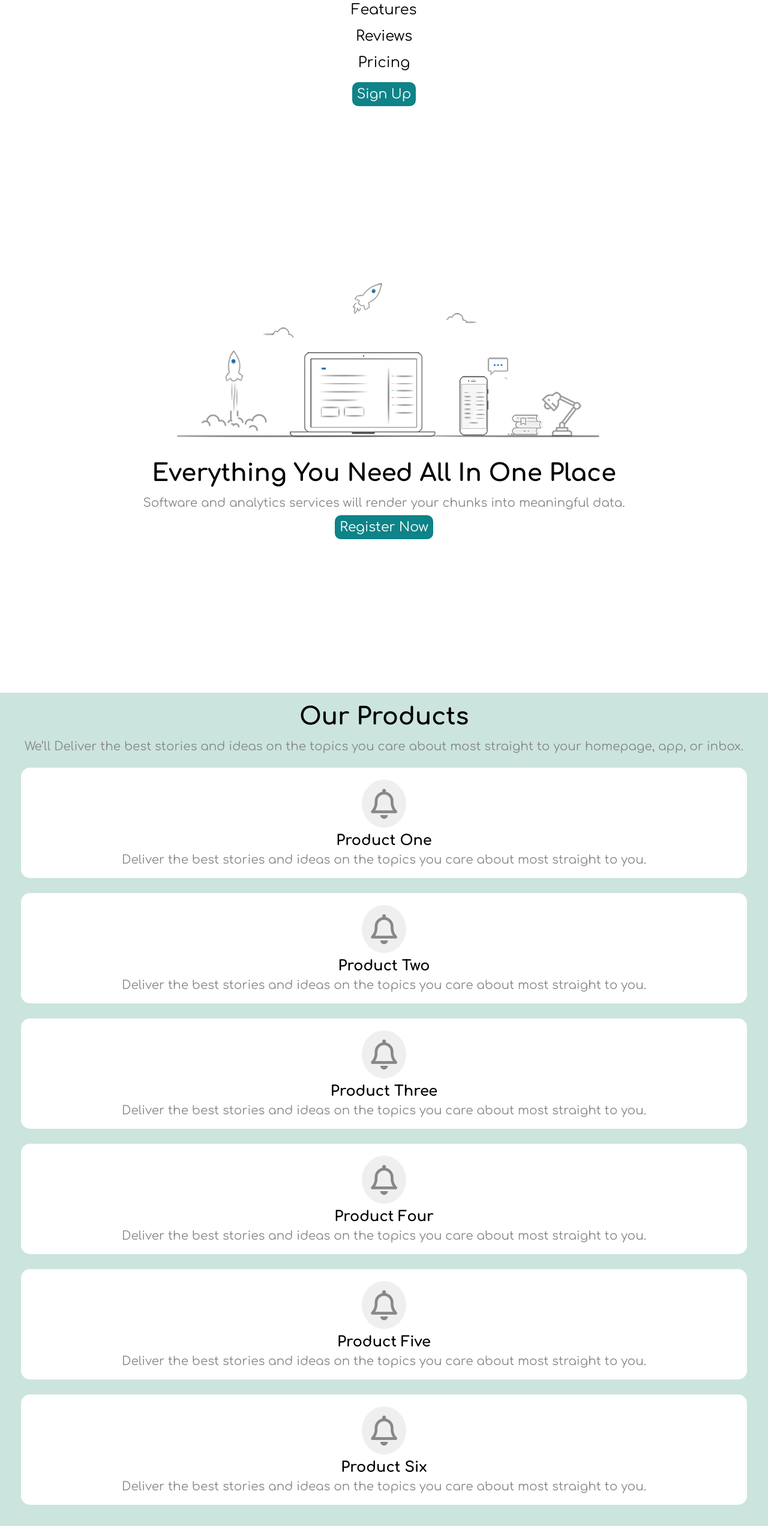
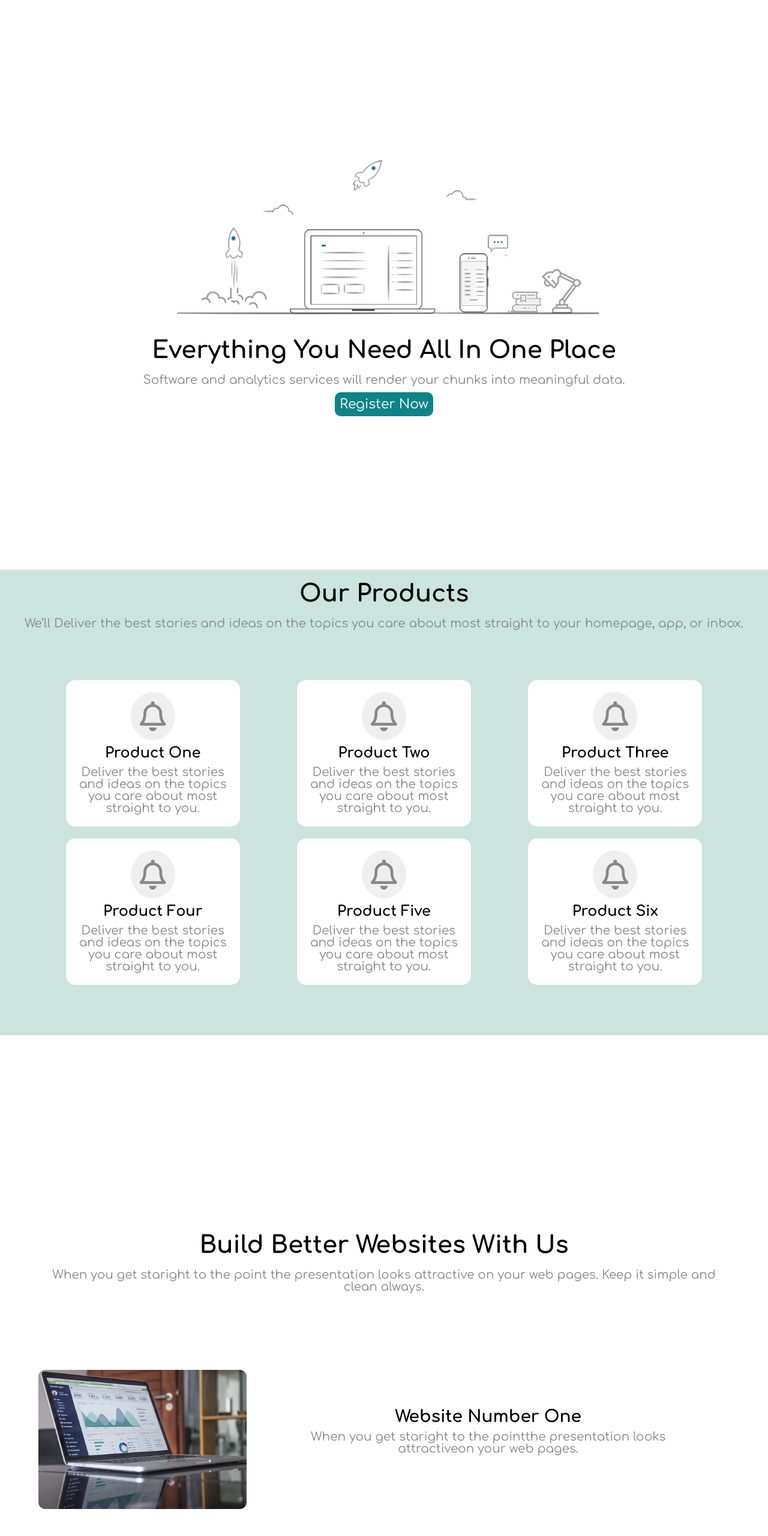
Before and after one commit to henrique-furtado47/atv-soudemy-devweb1, a plain HTML site: page index.html in a window 1280 px wide. Shown: the part 119-2680 px from the top of the page at 60% size. Drawn offline with Linux system fonts and the light colour scheme.

Commit message:
Add files via upload

```diff
--- a/css/style.css
+++ b/css/style.css
@@ -132,3 +132,51 @@ section.build div h2 {
 section.build div p {
   font-size: 1rem;
 }
+
+@media (min-width: 900px) {
+  header {
+    display: flex;
+    justify-content: space-between;
+    padding: 2vw 6vw;
+  }
+  header nav ul li {
+    display: inline-block;
+    margin: 0 20px;
+  }
+}
+
+section.products ul {
+  display: flex;
+  flex-wrap: wrap;
+  justify-content: space-between;
+  padding: 5vw 7vw;
+}
+
+section.products ul li {
+  width: 25%;
+  margin: 10px;
+}
+
+section.build {
+  margin: 0 0 10vw 0;
+  padding: 5vw;
+}
+section.build > div {
+  display: flex;
+}
+section.build > div .texto {
+  padding: 5vw;
+}
+footer {
+  display: flex;
+  padding: 2vw;
+  justify-content: space-between;
+}
+footer ul {
+  display: flex;
+}
+footer ul li {
+  display: inline-block;
+  margin: 0 20px;
+  text-align: right;
+}
--- a/index.html
+++ b/index.html
@@ -103,13 +103,17 @@
           When you get staright to the point the presentation looks attractive
           on your web pages. Keep it simple and clean always.
         </p>
+        <div class="container">
+          <div class="imagem">
             <img src="src/images/notebook.png" alt="Imagem de um laptop" />
-        <div>
+          </div>
+          <div class="texto">
             <h2>Website Number One</h2>
             <p>
               When you get staright to the pointthe presentation looks
               attractiveon your web pages.
             </p>
+          </div>
         </div>
       </section>
       <footer>
```
Lines whose indentation alone changed are shown as unchanged.
